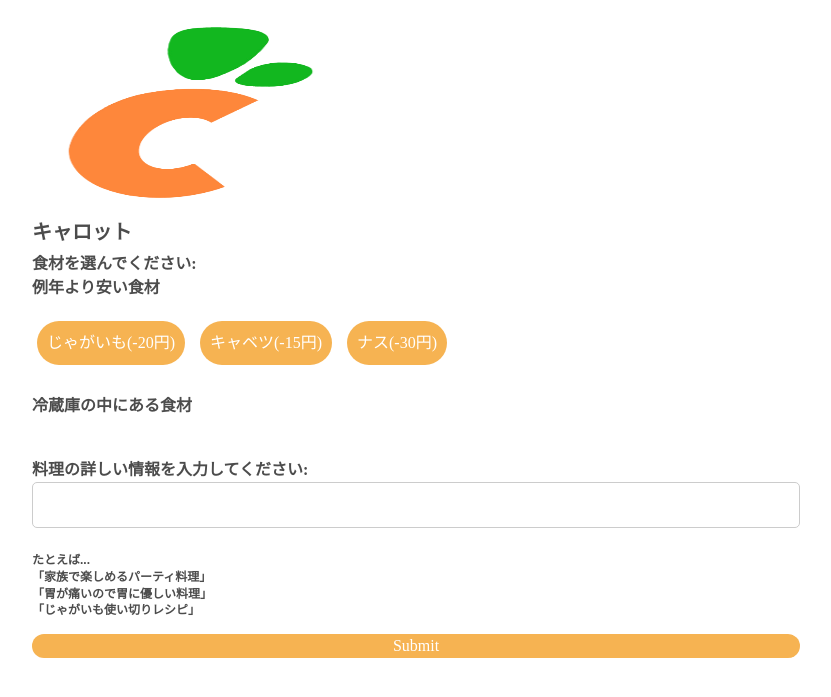
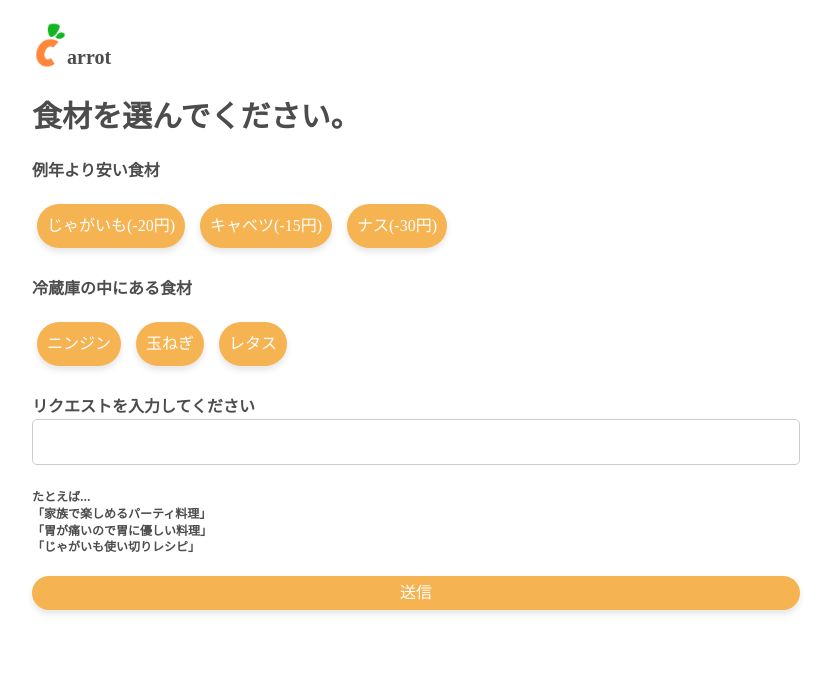
Before and after one commit to enbipaipu/firstproject, a Django app: page / in a window 1280 px wide. Shown: the top 697 px of the page, without its empty margins (224-1055 px from the left). Run offline with Django 4.2, Linux system fonts and the light colour scheme.

Commit message:
スタイルを適用

```diff
--- a/firstproject/settings.py
+++ b/firstproject/settings.py
@@ -117,7 +117,8 @@
 # Static files (CSS, JavaScript, Images)
 # https://docs.djangoproject.com/en/4.2/howto/static-files/
 
-STATIC_URL = '/static/'
+STATIC_URL = 'static/'
+STATICFILES_DIRS = [BASE_DIR / 'static']
 
 # Default primary key field type
 # https://docs.djangoproject.com/en/4.2/ref/settings/#default-auto-field
--- a/make_menu/static/make_menu/style.css
+++ b/make_menu/static/make_menu/style.css
@@ -6,12 +6,16 @@
     padding: 20px;
     margin: 0;
     font-weight: 700;
-font-style:normal;
-font-size:16px;
+    font-style: normal;
+    font-size: 16px;
 }
 
 h5 {
     font-weight: bold;
+    margin: 0;
+    padding-top: 25px;
+    padding-left: 0px;
+    padding-bottom: 5px;
 }
 
 h6 {
@@ -19,6 +23,12 @@
     font-size: 12px;
     font-weight: bold;
     line-height: 1.4;
+}
+
+/* 画像とテキストを横並びにするためのスタイル */
+.image-text-container {
+    display: flex;
+    align-items: center;
 }
 
 /* パソコン版のスタイル（デフォルト） */
@@ -51,6 +61,7 @@
     border: none;
     outline: none;
     font-weight: normal;
+    box-shadow: 0 4px 6px rgba(0, 0, 0, 0.1);
 }
 
 .food-item.selected {
@@ -73,7 +84,7 @@
 .submit-button {
     background-color: #F6B352;
     color: white;
-border: none; /* ボーダーを削除 */
+    border: none;
     padding: 0px;
     font-size: 1rem;
     cursor: pointer;
@@ -81,13 +92,11 @@
     transition: background-color 0.3s ease;
     display: block;
     width: 100%;
-margin-top: 20px; /* submitボタンの上に空白を追加 */
+    margin-top: 20px;
+    box-shadow: 0 4px 6px rgba(0, 0, 0, 0.1);
 }
 
 .submit-button:hover {
     background-color: #4C4C4C;
+
 }
-
-.submit-button {
-    margin-top: 15px; /* スマートフォンでは少し小さめのマージン */
-}
--- a/make_menu/templates/make_menu/index.html
+++ b/make_menu/templates/make_menu/index.html
@@ -2,6 +2,7 @@
 <html lang="ja">
 
 <head>
+    {% load static %}
     <meta charset="utf-8">
     <meta name="viewport" content="width=device-width, initial-scale=1">
     <title>Let`s make menu</title>
@@ -12,25 +13,35 @@
     <style>
         /* 全体のスタイル調整 */
         body {
-            font-family: 'UDShinGoPr6N';
+            font-family: 'ヒラギノ角ゴシック';
             background-color: #ffffff;
             color: #4C4C4C;
             padding: 20px;
             margin: 0;
             font-weight: 700;
-            font-style:normal;
-            font-size:16px;
+            font-style: normal;
+            font-size: 16px;
         }
 
         h5 {
             font-weight: bold;
+            margin: 0;
+            padding-top: 25px;
+            padding-left: 0px;
+            padding-bottom: 5px;
         }
 
         h6 {
-            font-family: 'Arial', sans-serif;
+            font-family: 'serif';
             font-size: 12px;
             font-weight: bold;
             line-height: 1.4;
+        }
+
+        /* 画像とテキストを横並びにするためのスタイル */
+        .image-text-container {
+            display: flex;
+            align-items: center;
         }
 
         /* パソコン版のスタイル（デフォルト） */
@@ -39,6 +50,11 @@
                 padding-left: 20%;
                 padding-right: 20%;
             }
+        }
+
+        .ingredient-selection {
+            margin: 20px 0;
+            font-size: 30px;
         }
 
         /* 詳細情報入力欄のスタイル */
@@ -63,16 +79,19 @@
             border: none;
             outline: none;
             font-weight: normal;
+            box-shadow: 0 4px 6px rgba(0, 0, 0, 0.1);
+        }
+
+        .food-item:hover {
+            font-weight: bold;
+            background-color: #F6B352;
         }
 
         .food-item.selected {
             font-weight: bold;
-            background-color: #4C4C4C;
+            background-color: #32CD32;
         }
 
-        .food-item:hover {
-            background-color: #F6B352;
-        }
 
         /* 横並びで折り返すスタイル */
         .food-container {
@@ -85,7 +104,7 @@
         .submit-button {
             background-color: #F6B352;
             color: white;
-            border: none; /* ボーダーを削除 */
+            border: none;
             padding: 0px;
             font-size: 1rem;
             cursor: pointer;
@@ -93,17 +112,17 @@
             transition: background-color 0.3s ease;
             display: block;
             width: 100%;
-            margin-top: 20px; /* submitボタンの上に空白を追加 */
+            margin-top: 20px;
+            box-shadow: 0 4px 6px rgba(0, 0, 0, 0.1);
+            padding-bottom: 5px;
+            padding-top: 5px;
         }
 
         .submit-button:hover {
             background-color: #4C4C4C;
+            padding-bottom: 5px;
+            padding-top: 5px;
         }
-
-            .submit-button {
-                margin-top: 15px; /* スマートフォンでは少し小さめのマージン */
-            }
-
     </style>
 
     <script>
@@ -112,45 +131,41 @@
             var currentValue = inputField.value.trim();
             var foodList = currentValue ? currentValue.split(',') : [];
 
-            // 食材名がすでにリストに存在するかどうかを確認
             const index = foodList.indexOf(foodName);
             const isSelected = element.classList.contains('selected');
 
             if (isSelected) {
-                // 選択されている場合、リストから削除
                 if (index > -1) {
                     foodList.splice(index, 1);
                 }
                 element.classList.remove('selected');
             } else {
-                // 選択されていない場合、リストに追加
                 if (index === -1) {
                     foodList.push(foodName);
                 }
                 element.classList.add('selected');
             }
 
-            // リストを再度文字列に変換してフィールドに設定
             inputField.value = foodList.join(',').trim();
         }
     </script>
 </head>
 
 <body>
-    <img src="images/20240905150859.png" alt="サンプル画像" width="300" height="200">
-
+    <div class="image-text-container">
+        <img src="{% static 'make_menu/20240905150859.png' %}" alt="My image" width="35" height="50">
         {% if text %}
         <h5>{{ text }}</h5>
         {% endif %}
+    </div>
 
-    {% if refrisgerator and cheaper %}
+    {% if refrigerator and cheaper %}
     <form action="{% url 'make_menu:result' %}" method="post">
         {% csrf_token %}
 
-        <label for="input1">食材を選んでください:</label>
+        <p class="ingredient-selection">食材を選んでください。</p>
 
         <p>例年より安い食材</p>
-        <!--type="hidden" でinputタグを見えなくしています-->
         <input type="hidden" id="input1" name="select_cheaper" value="">
         <div class="food-container">
             {% for food in cheaper %}
@@ -170,7 +185,7 @@
 
         <br />
 
-        <label for="input3">料理の詳しい情報を入力してください:</label>
+        <label for="input3">リクエストを入力してください</label>
         <input type="text" id="input3" name="detail">
 
         <br />
@@ -183,7 +198,7 @@
             「じゃがいも使い切りレシピ」<br />
         </h6>
 
-        <button type="submit" class="submit-button">Submit</button>
+        <button type="submit" class="submit-button">送信</button>
     </form>
     {% endif %}
 </body>
--- a/make_menu/views.py
+++ b/make_menu/views.py
@@ -9,8 +9,8 @@
     ingredientsInRefrigerator = ["ニンジン", "玉ねぎ", "レタス"]
     CheaperFoods = ["じゃがいも(-20円)", "キャベツ(-15円)", "ナス(-30円)"]
     request = request
-    context = {"text": "キャロット",
-        "refrisgerator": ingredientsInRefrigerator,
+    context = {"text": "arrot",
+        "refrigerator": ingredientsInRefrigerator,
         "cheaper": CheaperFoods,
     }
     return render(request, "make_menu/index.html", context)
```
Also changed, not shown: make_menu/static/make_menu/20240905150859.png (renamed from make_menu/templates/make_menu/images/20240905150859.png). Lines whose indentation alone changed are shown as unchanged.
